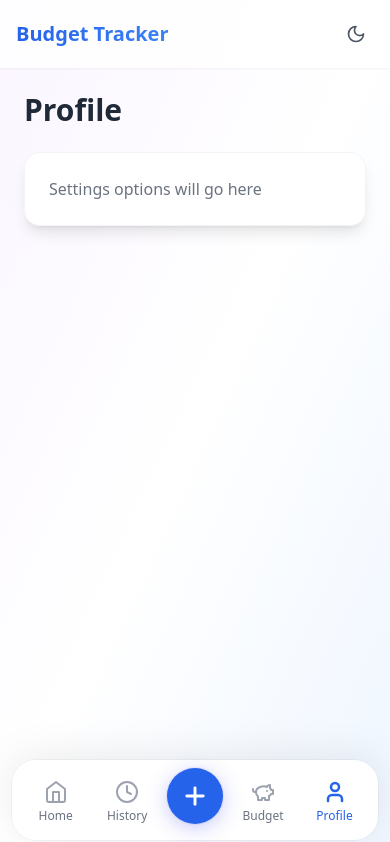
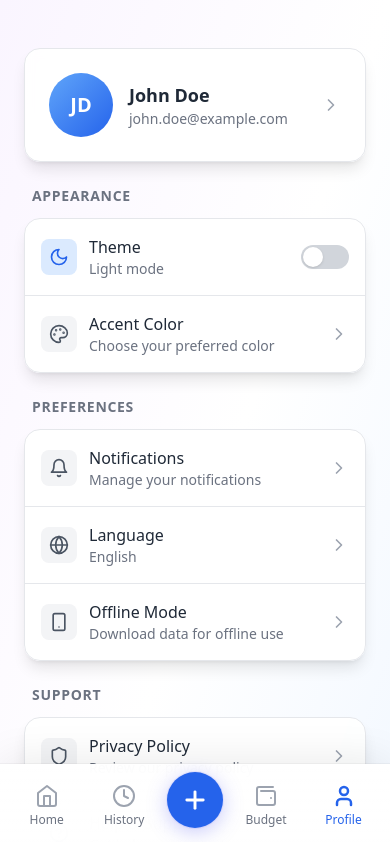
Before and after one commit to ruzfardev/budget-tracker, a React (Vite) app: page /settings in a window 390 px wide. Shown: the top 842 px of the page. Built offline with nearby package versions, Linux system fonts and the light colour scheme.

Commit message:
add common components: Button and Modal; refactor Card imports and styles

```diff
--- a/src/App.tsx
+++ b/src/App.tsx
@@ -1,10 +1,12 @@
 import { BrowserRouter, Routes, Route } from 'react-router-dom'
 import { QueryClient, QueryClientProvider } from '@tanstack/react-query'
+import { useEffect } from 'react'
 import Layout from './components/layout/Layout'
 import Dashboard from './pages/Dashboard'
 import Transactions from './pages/Transactions'
 import Categories from './pages/Categories'
 import Settings from './pages/Settings'
+import useStore from './store/useStore'
 
 // Create a client
 const queryClient = new QueryClient({
@@ -17,6 +19,16 @@ const queryClient = new QueryClient({
 })
 
 function App() {
+  const theme = useStore((state) => state.theme)
+
+  useEffect(() => {
+    if (theme === 'dark') {
+      document.documentElement.classList.add('dark')
+    } else {
+      document.documentElement.classList.remove('dark')
+    }
+  }, [theme])
+
   return (
     <QueryClientProvider client={queryClient}>
       <BrowserRouter>
--- /dev/null
+++ b/src/components/common/Button.tsx
@@ -0,0 +1,49 @@
+import { ButtonHTMLAttributes, ReactNode } from 'react'
+
+interface ButtonProps extends ButtonHTMLAttributes<HTMLButtonElement> {
+  children: ReactNode
+  variant?: 'primary' | 'secondary' | 'danger' | 'ghost'
+  size?: 'sm' | 'md' | 'lg'
+  fullWidth?: boolean
+}
+
+const Button = ({
+  children,
+  variant = 'primary',
+  size = 'md',
+  fullWidth = false,
+  className = '',
+  ...props
+}: ButtonProps) => {
+  const baseStyles = 'font-medium rounded-lg inline-flex items-center justify-center'
+
+  const variants = {
+    primary: 'bg-primary-600 text-white hover:bg-primary-700 dark:bg-primary-500 dark:hover:bg-primary-600 shadow-lg hover:shadow-xl',
+    secondary: 'bg-gray-200 text-gray-800 hover:bg-gray-300 dark:bg-gray-700 dark:text-gray-200 dark:hover:bg-gray-600',
+    danger: 'bg-red-600 text-white hover:bg-red-700 dark:bg-red-500 dark:hover:bg-red-600',
+    ghost: 'bg-transparent text-gray-600 hover:bg-gray-100 dark:text-gray-400 dark:hover:bg-gray-800'
+  }
+
+  const sizes = {
+    sm: 'px-3 py-1.5 text-sm',
+    md: 'px-4 py-2 text-base',
+    lg: 'px-6 py-3 text-lg'
+  }
+
+  return (
+    <button
+      className={`
+        ${baseStyles}
+        ${variants[variant]}
+        ${sizes[size]}
+        ${fullWidth ? 'w-full' : ''}
+        ${className}
+      `}
+      {...props}
+    >
+      {children}
+    </button>
+  )
+}
+
+export default Button
--- a/src/components/common/Card.tsx
+++ b/src/components/common/Card.tsx
@@ -7,7 +7,7 @@ interface CardProps {
 
 const Card = ({ children, className = '' }: CardProps) => {
   return (
-    <div className={`bg-white/90 dark:bg-gray-800/90 backdrop-blur-sm rounded-2xl shadow-lg border border-gray-100 dark:border-gray-700 p-6 ${className}`}>
+    <div className={`bg-white/90 dark:bg-gray-800/90 backdrop-blur-sm rounded-2xl shadow-lg border border-gray-200 dark:border-gray-700 ${className}`}>
       {children}
     </div>
   )
--- /dev/null
+++ b/src/components/common/index.ts
@@ -0,0 +1,3 @@
+export { default as Button } from './Button'
+export { default as Card } from './Card'
+export { default as Modal } from './Modal'
--- a/src/components/layout/Header.tsx
+++ b/src/components/layout/Header.tsx
@@ -1,25 +1,16 @@
 import { Moon, Sun } from 'lucide-react'
-import { useEffect } from 'react'
 import useStore from '../../store/useStore'
 
 const Header = () => {
   const { theme, toggleTheme } = useStore()
 
-  useEffect(() => {
-    if (theme === 'dark') {
-      document.documentElement.classList.add('dark')
-    } else {
-      document.documentElement.classList.remove('dark')
-    }
-  }, [theme])
-
   return (
-    <header className="bg-white/80 dark:bg-gray-800/80 backdrop-blur-md shadow-sm">
+    <header className="hidden md:block bg-white/80 dark:bg-gray-800/80 backdrop-blur-md shadow-sm">
       <div className="container mx-auto px-4 py-4 flex justify-between items-center">
         <h1 className="text-xl font-bold bg-gradient-to-r from-primary-600 to-primary-500 bg-clip-text text-transparent">Budget Tracker</h1>
         <button
           onClick={toggleTheme}
-          className="p-2 rounded-lg hover:bg-gray-100 dark:hover:bg-gray-700 transition-colors"
+          className="p-2 rounded-lg hover:bg-gray-100 dark:hover:bg-gray-700"
           aria-label="Toggle theme"
         >
           {theme === 'dark' ? (
--- a/src/components/layout/Layout.tsx
+++ b/src/components/layout/Layout.tsx
@@ -4,11 +4,11 @@ import Navigation from './Navigation'
 
 const Layout = () => {
   return (
-    <div className="min-h-screen bg-gradient-to-br from-purple-50 via-white to-blue-50 dark:from-gray-900 dark:via-gray-900 dark:to-gray-800 transition-colors">
+    <div className="min-h-screen bg-gradient-to-br from-purple-50 via-white to-blue-50 dark:from-gray-900 dark:via-gray-900 dark:to-gray-800">
       <Header />
       <div className="flex">
         <Navigation />
-        <main className="flex-1 pb-28 md:pb-0">
+        <main className="flex-1 pt-6 md:pt-0 pb-28 md:pb-0">
           <Outlet />
         </main>
       </div>
--- a/src/components/layout/Navigation.tsx
+++ b/src/components/layout/Navigation.tsx
@@ -1,11 +1,11 @@
 import { NavLink } from 'react-router-dom'
-import { Home, Clock, PiggyBank, User, Plus } from 'lucide-react'
+import { Home, Clock, Wallet2, User, Plus } from 'lucide-react'
 
 const Navigation = () => {
   const navItems = [
     { path: '/', icon: Home, label: 'Home' },
     { path: '/transactions', icon: Clock, label: 'History' },
-    { path: '/categories', icon: PiggyBank, label: 'Budget' },
+    { path: '/categories', icon: Wallet2, label: 'Budget' },
     { path: '/settings', icon: User, label: 'Profile' },
   ]
 
@@ -15,8 +15,8 @@ const Navigation = () => {
   return (
     <>
       {/* Mobile Bottom Navigation */}
-      <nav className="md:hidden fixed bottom-0 left-0 right-0 px-3 pb-1">
-        <div className="mobile-nav rounded-[1.5rem] relative">
+      <nav className="md:hidden fixed bottom-0 left-0 right-0 z-50">
+        <div className="mobile-nav relative">
           <div className="px-2 pt-4 pb-3">
             <div className="flex items-center justify-between relative">
               {/* Left side items */}
@@ -28,7 +28,7 @@ const Navigation = () => {
                       {({ isActive }) => (
                         <div className="flex flex-col items-center py-1 px-3 min-w-[64px]">
                           <Icon
-                            className={`w-6 h-6 mb-1 transition-colors ${
+                            className={`w-6 h-6 mb-1 ${
                               isActive
                                 ? 'text-primary-600 dark:text-primary-400'
                                 : 'text-gray-400 dark:text-gray-500 group-hover:text-gray-600 dark:group-hover:text-gray-400'
@@ -36,7 +36,7 @@ const Navigation = () => {
                             strokeWidth={isActive ? 2.5 : 2}
                           />
                           <span
-                            className={`text-xs font-medium transition-colors ${
+                            className={`text-xs font-medium ${
                               isActive
                                 ? 'text-primary-600 dark:text-primary-400'
                                 : 'text-gray-500 dark:text-gray-400 group-hover:text-gray-700 dark:group-hover:text-gray-300'
@@ -52,7 +52,10 @@ const Navigation = () => {
               </div>
 
               {/* Center Plus Button - Positioned absolutely */}
-              <button className="plus-button absolute left-1/2 -translate-x-1/2 -top-2 bg-primary-600 dark:bg-primary-500 text-white p-3.5 rounded-full hover:bg-primary-700 dark:hover:bg-primary-600 transition-all transform hover:scale-105 active:scale-95 z-10">
+              <button
+                className="plus-button absolute left-1/2 -translate-x-1/2 -top-2 bg-primary-600 dark:bg-primary-500 text-white p-3.5 rounded-full hover:bg-primary-700 dark:hover:bg-primary-600 transform hover:scale-105 active:scale-95 z-20"
+                onClick={() => console.log('Add transaction clicked')}
+              >
                 <Plus className="w-7 h-7" strokeWidth={2.5} />
               </button>
 
@@ -65,7 +68,7 @@ const Navigation = () => {
                       {({ isActive }) => (
                         <div className="flex flex-col items-center py-1 px-3 min-w-[64px]">
                           <Icon
-                            className={`w-6 h-6 mb-1 transition-colors ${
+                            className={`w-6 h-6 mb-1 ${
                               isActive
                                 ? 'text-primary-600 dark:text-primary-400'
                                 : 'text-gray-400 dark:text-gray-500 group-hover:text-gray-600 dark:group-hover:text-gray-400'
@@ -73,7 +76,7 @@ const Navigation = () => {
                             strokeWidth={isActive ? 2.5 : 2}
                           />
                           <span
-                            className={`text-xs font-medium transition-colors ${
+                            className={`text-xs font-medium ${
                               isActive
                                 ? 'text-primary-600 dark:text-primary-400'
                                 : 'text-gray-500 dark:text-gray-400 group-hover:text-gray-700 dark:group-hover:text-gray-300'
@@ -96,7 +99,10 @@ const Navigation = () => {
       <nav className="hidden md:block w-64 bg-white dark:bg-gray-800 h-full border-r border-gray-200 dark:border-gray-700">
         <div className="p-4 space-y-2">
           {/* Add Transaction Button for Desktop */}
-          <button className="w-full mb-4 bg-primary-600 dark:bg-primary-500 text-white p-3 rounded-lg shadow hover:bg-primary-700 dark:hover:bg-primary-600 transition-colors flex items-center justify-center space-x-2">
+          <button
+            className="w-full mb-4 bg-primary-600 dark:bg-primary-500 text-white p-3 rounded-lg shadow hover:bg-primary-700 dark:hover:bg-primary-600 flex items-center justify-center space-x-2"
+            onClick={() => console.log('Add transaction clicked')}
+          >
             <Plus className="w-5 h-5" />
             <span>Add Transaction</span>
           </button>
@@ -108,7 +114,7 @@ const Navigation = () => {
                 key={item.path}
                 to={item.path}
                 className={({ isActive }) =>
-                  `flex items-center space-x-3 p-3 rounded-lg transition-all duration-200 ${
+                  `flex items-center space-x-3 p-3 rounded-lg ${
                     isActive
                       ? 'bg-primary-100 dark:bg-primary-900/20 text-primary-600 dark:text-primary-400'
                       : 'text-gray-700 dark:text-gray-300 hover:bg-gray-100 dark:hover:bg-gray-700'
--- a/src/pages/Categories.tsx
+++ b/src/pages/Categories.tsx
@@ -1,11 +1,11 @@
-import Card from '../components/common/Card'
+import { Card } from '../components/common'
 
 const Categories = () => {
   return (
     <div className="container mx-auto p-6">
       <h1 className="text-3xl font-bold mb-6 text-gray-800 dark:text-white">Budget</h1>
       <div className="grid grid-cols-1 md:grid-cols-2 lg:grid-cols-3 gap-6">
-        <Card>
+        <Card className="p-6">
           <p className="text-gray-500 dark:text-gray-400">Category list will go here</p>
         </Card>
       </div>
--- a/src/pages/Settings.tsx
+++ b/src/pages/Settings.tsx
@@ -1,12 +1,192 @@
-import Card from '../components/common/Card'
+import { useEffect } from 'react'
+import { Card } from '../components/common'
+import {
+  Moon,
+  Sun,
+  Bell,
+  Shield,
+  HelpCircle,
+  LogOut,
+  ChevronRight,
+  Palette,
+  Globe,
+  Smartphone,
+} from 'lucide-react'
+import useStore from '../store/useStore'
 
 const Settings = () => {
+  const { theme, toggleTheme } = useStore()
+
+  useEffect(() => {
+    if (theme === 'dark') {
+      document.documentElement.classList.add('dark')
+    } else {
+      document.documentElement.classList.remove('dark')
+    }
+  }, [theme])
+
+  const settingsSections = [
+    {
+      title: 'Appearance',
+      items: [
+        {
+          icon: theme === 'dark' ? Sun : Moon,
+          title: 'Theme',
+          subtitle: theme === 'dark' ? 'Dark mode' : 'Light mode',
+          action: toggleTheme,
+          showToggle: true,
+          isActive: theme === 'dark',
+        },
+        {
+          icon: Palette,
+          title: 'Accent Color',
+          subtitle: 'Choose your preferred color',
+          action: () => console.log('Color picker'),
+        },
+      ],
+    },
+    {
+      title: 'Preferences',
+      items: [
+        {
+          icon: Bell,
+          title: 'Notifications',
+          subtitle: 'Manage your notifications',
+          action: () => console.log('Notifications'),
+        },
+        {
+          icon: Globe,
+          title: 'Language',
+          subtitle: 'English',
+          action: () => console.log('Language'),
+        },
+        {
+          icon: Smartphone,
+          title: 'Offline Mode',
+          subtitle: 'Download data for offline use',
+          action: () => console.log('Offline'),
+        },
+      ],
+    },
+    {
+      title: 'Support',
+      items: [
+        {
+          icon: Shield,
+          title: 'Privacy Policy',
+          subtitle: 'Review our privacy policy',
+          action: () => console.log('Privacy'),
+        },
+        {
+          icon: HelpCircle,
+          title: 'Help & Support',
+          subtitle: 'Get help and contact support',
+          action: () => console.log('Help'),
+        },
+      ],
+    },
+  ]
+
   return (
-    <div className="container mx-auto p-6">
-      <h1 className="text-3xl font-bold mb-6 text-gray-800 dark:text-white">Profile</h1>
-      <Card>
-        <p className="text-gray-500 dark:text-gray-400">Settings options will go here</p>
+    <div className="container mx-auto p-6 max-w-2xl">
+      {/* <h1 className="text-3xl font-bold mb-6 text-gray-800 dark:text-white">Profile</h1> */}
+
+      {/* User Profile Card */}
+      <Card className="mb-6 p-6">
+        <div className="flex items-center space-x-4">
+          <div className="w-16 h-16 bg-gradient-to-br from-primary-400 to-primary-600 rounded-full flex items-center justify-center text-white font-bold text-xl">
+            JD
+          </div>
+          <div className="flex-1">
+            <h2 className="text-lg font-semibold text-gray-800 dark:text-white">
+              John Doe
+            </h2>
+            <p className="text-sm text-gray-500 dark:text-gray-400">
+              john.doe@example.com
+            </p>
+          </div>
+          <ChevronRight className="w-5 h-5 text-gray-400" />
+        </div>
       </Card>
+
+      {/* Settings Sections */}
+      {settingsSections.map((section, index) => (
+        <div key={index} className="mb-6">
+          <h3 className="text-sm font-semibold text-gray-500 dark:text-gray-400 uppercase tracking-wider mb-3 px-2">
+            {section.title}
+          </h3>
+          <Card className="p-0 overflow-hidden">
+            {section.items.map((item, itemIndex) => {
+              const Icon = item.icon
+              return (
+                <button
+                  key={itemIndex}
+                  onClick={item.action}
+                  className="w-full flex items-center justify-between p-4 hover:bg-gray-50 dark:hover:bg-gray-700/50 border-b border-gray-200 dark:border-gray-700 last:border-0"
+                >
+                  <div className="flex items-center space-x-3">
+                    <div
+                      className={`p-2 rounded-lg ${
+                        item.title === 'Theme'
+                          ? 'bg-primary-100 dark:bg-primary-900/30'
+                          : 'bg-gray-100 dark:bg-gray-700/50'
+                      }`}
+                    >
+                      <Icon
+                        className={`w-5 h-5 ${
+                          item.title === 'Theme'
+                            ? 'text-primary-600 dark:text-primary-400'
+                            : 'text-gray-600 dark:text-gray-400'
+                        }`}
+                      />
+                    </div>
+                    <div className="text-left">
+                      <p className="font-medium text-gray-800 dark:text-white">
+                        {item.title}
+                      </p>
+                      <p className="text-sm text-gray-500 dark:text-gray-400">
+                        {item.subtitle}
+                      </p>
+                    </div>
+                  </div>
+                  {item.showToggle ? (
+                    <div className="relative">
+                      <div
+                        className={`w-12 h-6 rounded-full ${
+                          item.isActive
+                            ? 'bg-primary-600'
+                            : 'bg-gray-300 dark:bg-gray-600'
+                        }`}
+                      >
+                        <div
+                          className={`absolute top-0.5 left-0.5 w-5 h-5 bg-white rounded-full shadow ${
+                            item.isActive ? 'translate-x-6' : ''
+                          }`}
+                        />
+                      </div>
+                    </div>
+                  ) : (
+                    <ChevronRight className="w-5 h-5 text-gray-400" />
+                  )}
+                </button>
+              )
+            })}
+          </Card>
+        </div>
+      ))}
+
+      {/* Sign Out Button */}
+      <Card className="p-0 overflow-hidden">
+        <button className="w-full flex items-center justify-center space-x-2 p-4 text-red-600 dark:text-red-400 hover:bg-red-50 dark:hover:bg-red-900/20">
+          <LogOut className="w-5 h-5" />
+          <span className="font-medium">Sign Out</span>
+        </button>
+      </Card>
+
+      {/* App Version */}
+      <p className="text-center text-sm text-gray-400 dark:text-gray-500 mt-6">
+        Version 1.0.0
+      </p>
     </div>
   )
 }
--- a/src/pages/Transactions.tsx
+++ b/src/pages/Transactions.tsx
@@ -1,10 +1,10 @@
-import Card from '../components/common/Card'
+import { Card } from '../components/common'
 
 const Transactions = () => {
   return (
     <div className="container mx-auto p-6">
       <h1 className="text-3xl font-bold mb-6 text-gray-800 dark:text-white">History</h1>
-      <Card>
+      <Card className="p-6">
         <p className="text-gray-500 dark:text-gray-400">Transaction list will go here</p>
       </Card>
     </div>
```
Also changed, not shown: src/components/common/Modal.tsx (added, +60 -0 lines), src/pages/Dashboard.tsx (+4 -4 lines), 1 other file (tests, documents, lock files or other folders).
